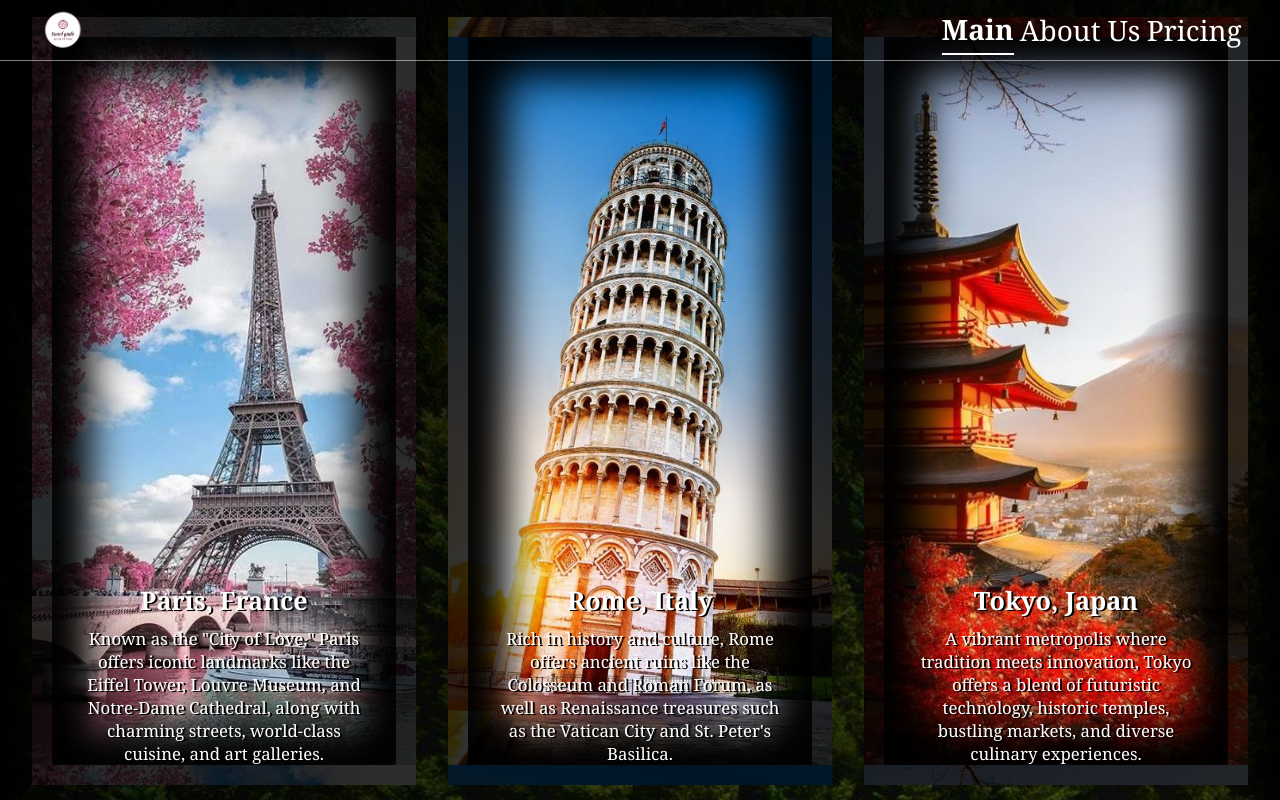
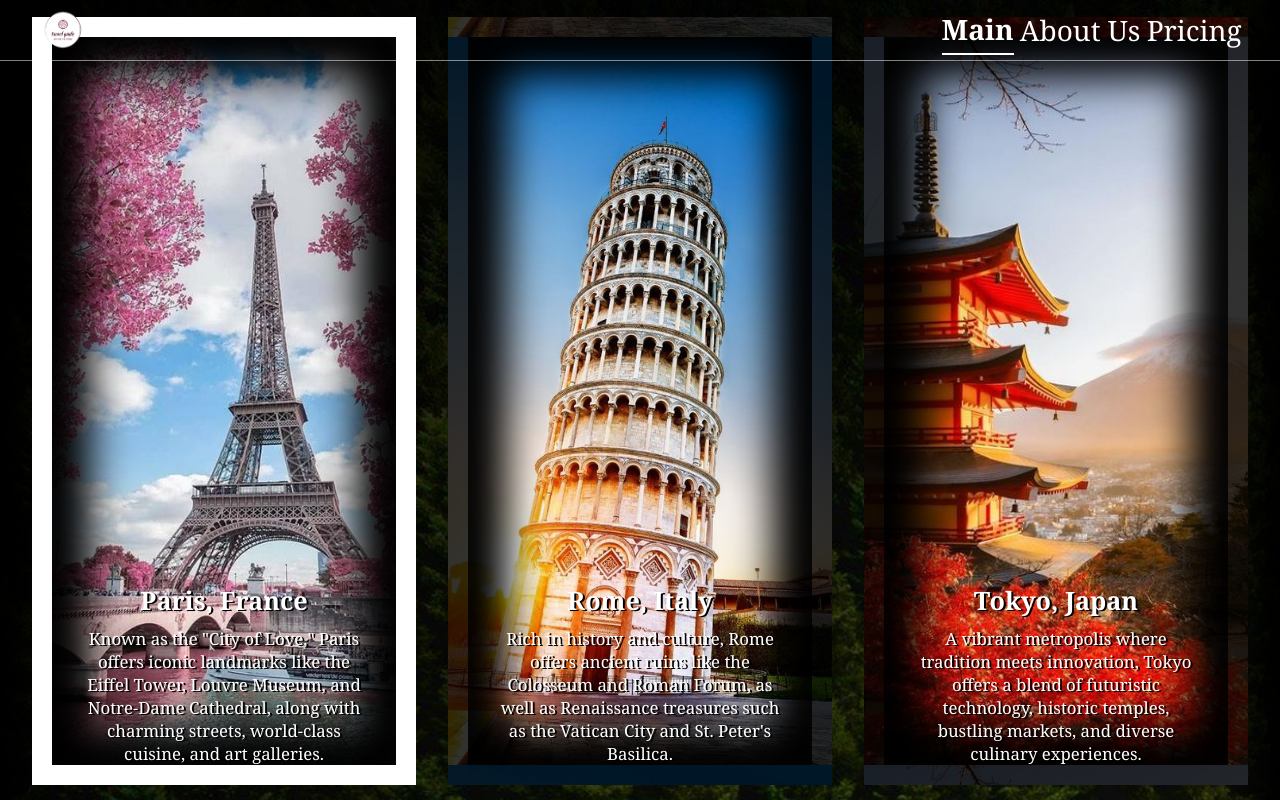
Before and after one commit to CharlsonG/MP1-Design, a plain HTML site: page index.html in a window 1280 px wide. In both pictures the pointer is over the element 224 px from the left and 3695 px from the top of the page. Shown: the part 3295-4095 px from the top of the page. Drawn offline with Linux system fonts and the light colour scheme.

Commit message:
Changes on Body Height, set from 100vh to Auto

```diff
--- a/CSS/style.css
+++ b/CSS/style.css
@@ -32,7 +32,7 @@ body {
     margin: 0;
     padding: 0;
     width: 100vw;
-    height: 100vh;
+    height: auto;
     background-color: black;
     overflow-x: hidden;
 }
@@ -368,6 +368,19 @@ section.section2 div.carousel2 div.popularOptions div.popularOptionsContainer {
     background-position: 50% 50%;
     border: 20px solid rgba(0, 0, 0, 0.8);
     box-shadow: 0px 0px 40px 40px rgba(0, 0, 0, 1) inset;
+    transition: border 1s;
+}
+
+section.section2 div.carousel2 div.popularOptions div.popular1:hover,
+section.section2 div.carousel2 div.popularOptions div.popular2:hover,
+section.section2 div.carousel2 div.popularOptions div.popular3:hover,
+section.section2 div.carousel2 div.popularOptions div.popular4:hover,
+section.section2 div.carousel2 div.popularOptions div.popular5:hover,
+section.section2 div.carousel2 div.popularOptions div.popular6:hover,
+section.section2 div.carousel2 div.popularOptions div.popular7:hover,
+section.section2 div.carousel2 div.popularOptions div.popular8:hover {
+    border: 20px solid rgba(255, 255, 255, 1);
+    cursor: pointer;
 }
 
 section.section2 div.carousel2 div.popularOptions div.popular1 {
@@ -548,12 +561,20 @@ footer div.copyright {
     * {
         font-size: 24px;
     }
+
+    div.offCanvassContainer {
+        width: 318.75px;
+    }
 }
 
 /* First BreakPoint CSS Change >750 or min-width: 751px; */
 @media (min-width: 751px) and (max-width: 1099px) {
     * {
         font-size: 28px;
+    }
+
+    div.offCanvassContainer {
+        width: 318.75px;
     }
 
     footer div.logoContainer {
@@ -632,6 +653,10 @@ footer div.copyright {
         font-size: 28px;
     }
 
+    div.offCanvassContainer {
+        width: 318.75px;
+    }
+
     footer div.logoContainer {
         width: 525px;
     }
```
